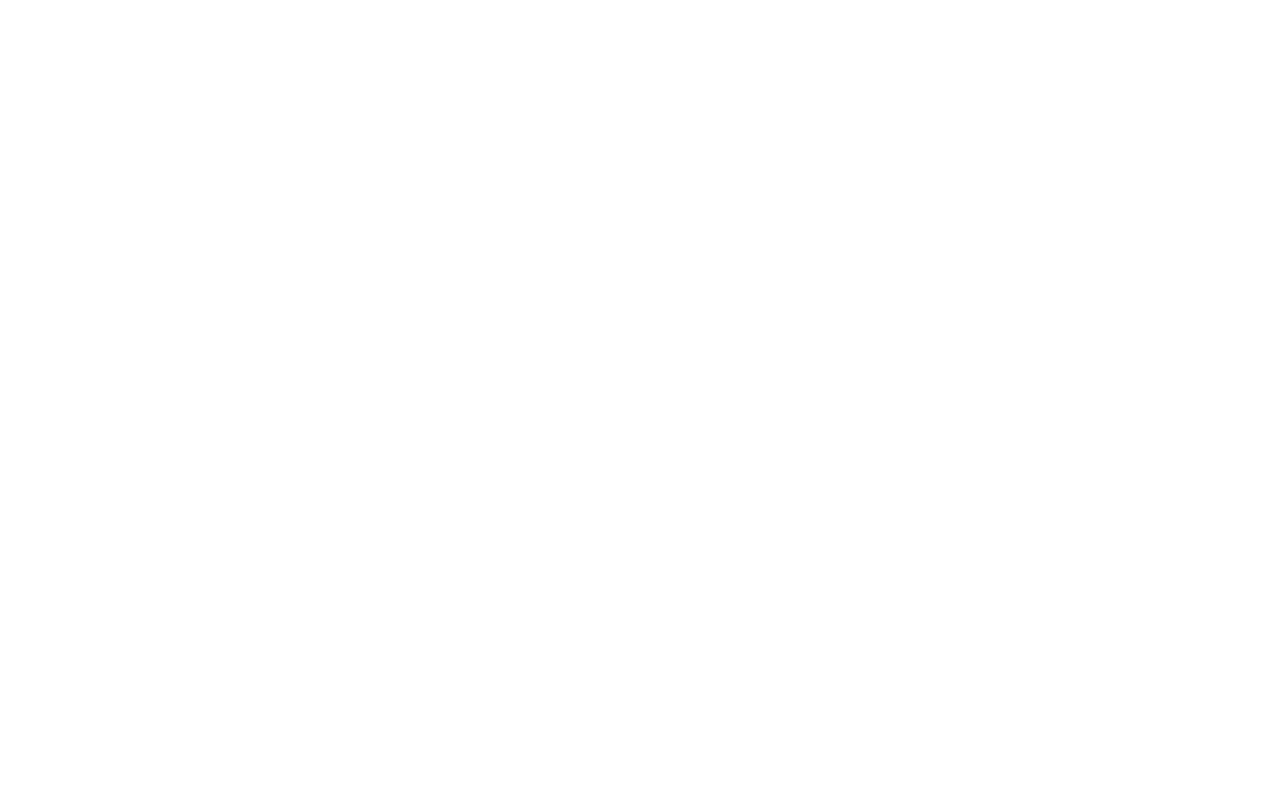
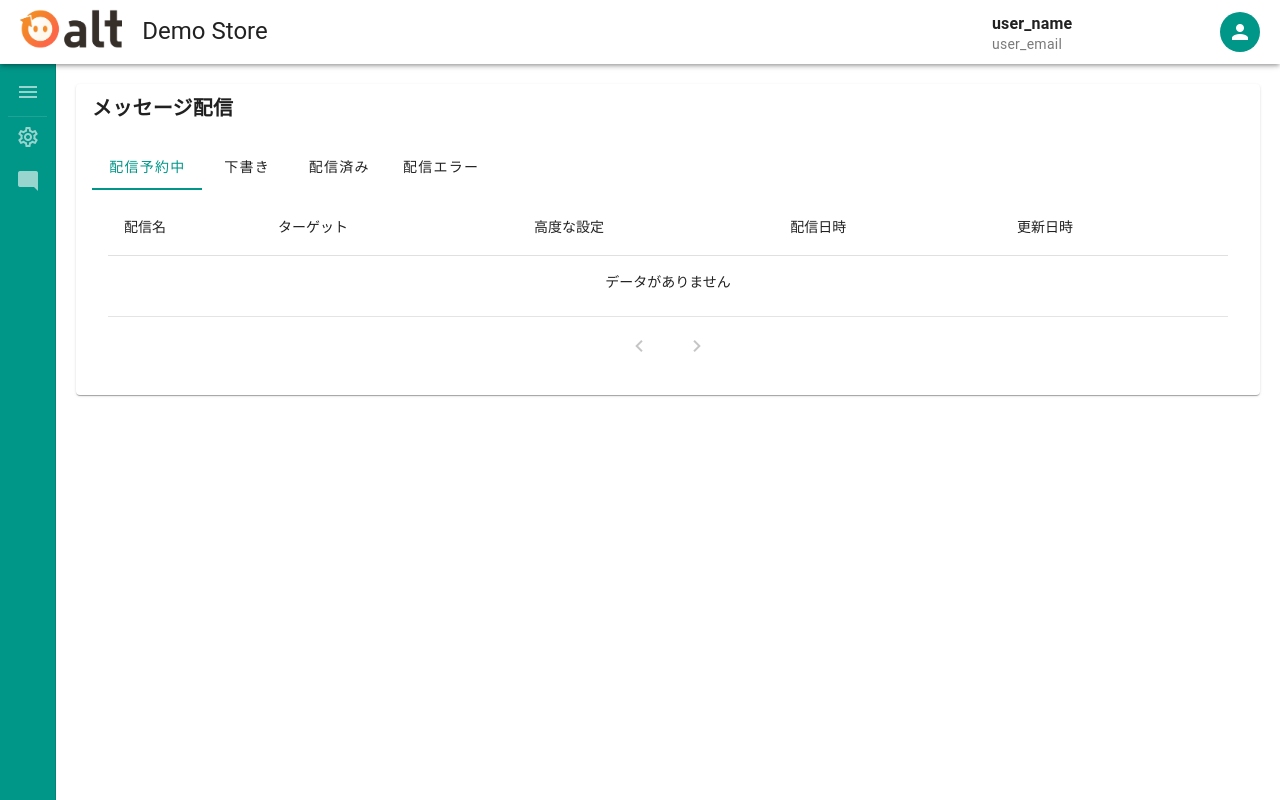
Before and after one commit to nakajima-sh-cnctor/vue3-all-for-one, a Vue app: page /admin/line/broadcast in a window 1280 px wide. Before the commit this address had no page. Built offline with nearby package versions, Linux system fonts and the light colour scheme.

Commit message:
【LINE管理】メッセージ配信一覧の追加

```diff
--- a/src/router/index.js
+++ b/src/router/index.js
@@ -64,6 +64,11 @@
           path: 'auto-response/create',
           name: 'AutoResponseCreate',
           component: () => import('../views/LINE/AutoResponse/CreateView.vue')
+        },
+        {
+          path: 'broadcast',
+          name: 'Broadcast',
+          component: () => import('../views/LINE/Broadcast/ListView.vue')
         }
       ]
     }
--- /dev/null
+++ b/src/stores/broadcast.js
@@ -0,0 +1,49 @@
+import { ref, reactive, computed } from 'vue'
+import { defineStore } from 'pinia'
+
+export const useBroadcast = defineStore('broadcastStore', () => {
+  /**
+   * State
+   * 一覧のヘッダー情報(headers)
+   * @type{object}
+   *
+   */
+  const headers = reactive([
+    {
+      align: 'start',
+      key: 'name',
+      sortable: false,
+      title: '配信名'
+    },
+    { key: 'status', title: 'ターゲット' },
+    { key: 'status', title: '高度な設定' },
+    { key: 'delivery', title: '配信日時' },
+    { key: 'update', title: '更新日時' }
+  ])
+
+  const tab = ref(null)
+  const page = ref(1)
+
+  /**
+   * computed
+   */
+  const desserts = computed(() => {
+    // TODO: 本来はAPIにtabの情報を渡してデータを取得する
+    let data = []
+    page.value = 1
+    if (tab.value === 'reservation') {
+      data = []
+    } else if (tab.value === 'draft') {
+      data = []
+    }
+
+    return data
+  })
+
+  return {
+    headers,
+    tab,
+    page,
+    desserts
+  }
+})
--- /dev/null
+++ b/src/views/LINE/Broadcast/ListView.vue
@@ -0,0 +1,44 @@
+<script setup>
+import { reactive, computed } from 'vue'
+import { useBroadcast } from '@/stores/broadcast'
+
+const tabs = reactive([
+  { name: '配信予約中', value: 'reservation' },
+  { name: '下書き', value: 'draft' },
+  { name: '配信済み', value: 'done' },
+  { name: '配信エラー', value: 'error' }
+])
+
+const itemsPerPage = 3
+const pageCount = computed(() => Math.ceil(useBroadcast().desserts.length / itemsPerPage))
+</script>
+<template>
+  <div>
+    <v-card-title class="font-weight-bold">メッセージ配信</v-card-title>
+    <v-card-item>
+      <v-tabs v-model="useBroadcast().tab" color="primary">
+        <v-tab v-for="(item, index) in tabs" :key="index" :value="item.value">{{
+          item.name
+        }}</v-tab>
+      </v-tabs>
+      <v-tabs-window v-model="useBroadcast().tab">
+        <v-card-item>
+          <v-data-table
+            v-model:page="useBroadcast().page"
+            :headers="useBroadcast().headers"
+            :items="useBroadcast().desserts"
+            :items-per-page="itemsPerPage"
+            no-data-text="データがありません"
+          >
+            <template v-slot:bottom>
+              <div class="text-center pt-2">
+                <v-divider></v-divider>
+                <v-pagination v-model="useBroadcast().page" :length="pageCount"></v-pagination>
+              </div>
+            </template>
+          </v-data-table>
+        </v-card-item>
+      </v-tabs-window>
+    </v-card-item>
+  </div>
+</template>
```
